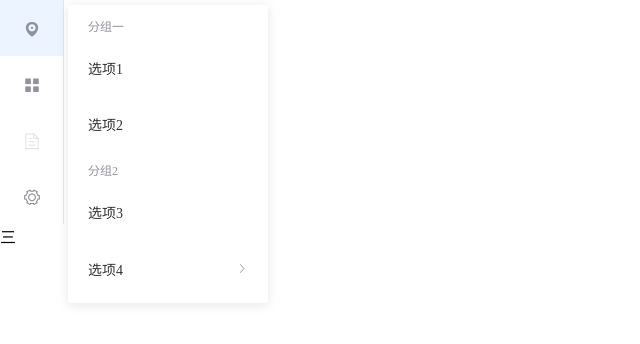
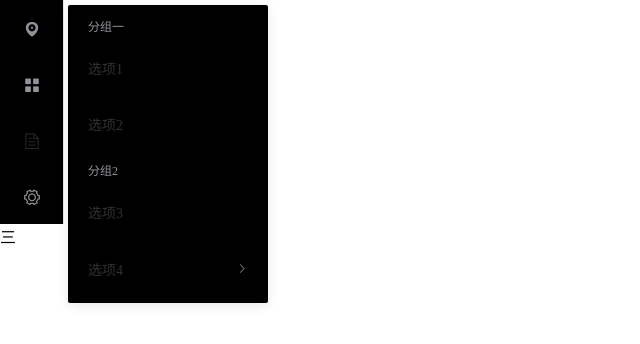
Before and after one commit to 18331192983/education-, a Vue app: page /dashboard in a window 1280 px wide. Shown: the top 344 px of the page, without its empty margins (0-640 px from the left). Built offline with nearby package versions, Linux system fonts and the light colour scheme.

Commit message:
更改背景颜色

```diff
--- a/src/views/dashboard.vue
+++ b/src/views/dashboard.vue
@@ -1,6 +1,6 @@
 <template>
   <div>
-    <el-menu default-active="1-4-1" class="el-menu-vertical-demo" @open="handleOpen" @close="handleClose" :collapse="isCollapse">
+    <el-menu default-active="1-4-1" class="el-menu-vertical-demo" @open="handleOpen" @close="handleClose" :collapse="isCollapse" background-color="#000">
       <el-submenu index="1">
         <template slot="title">
           <i class="el-icon-location"></i>
```
